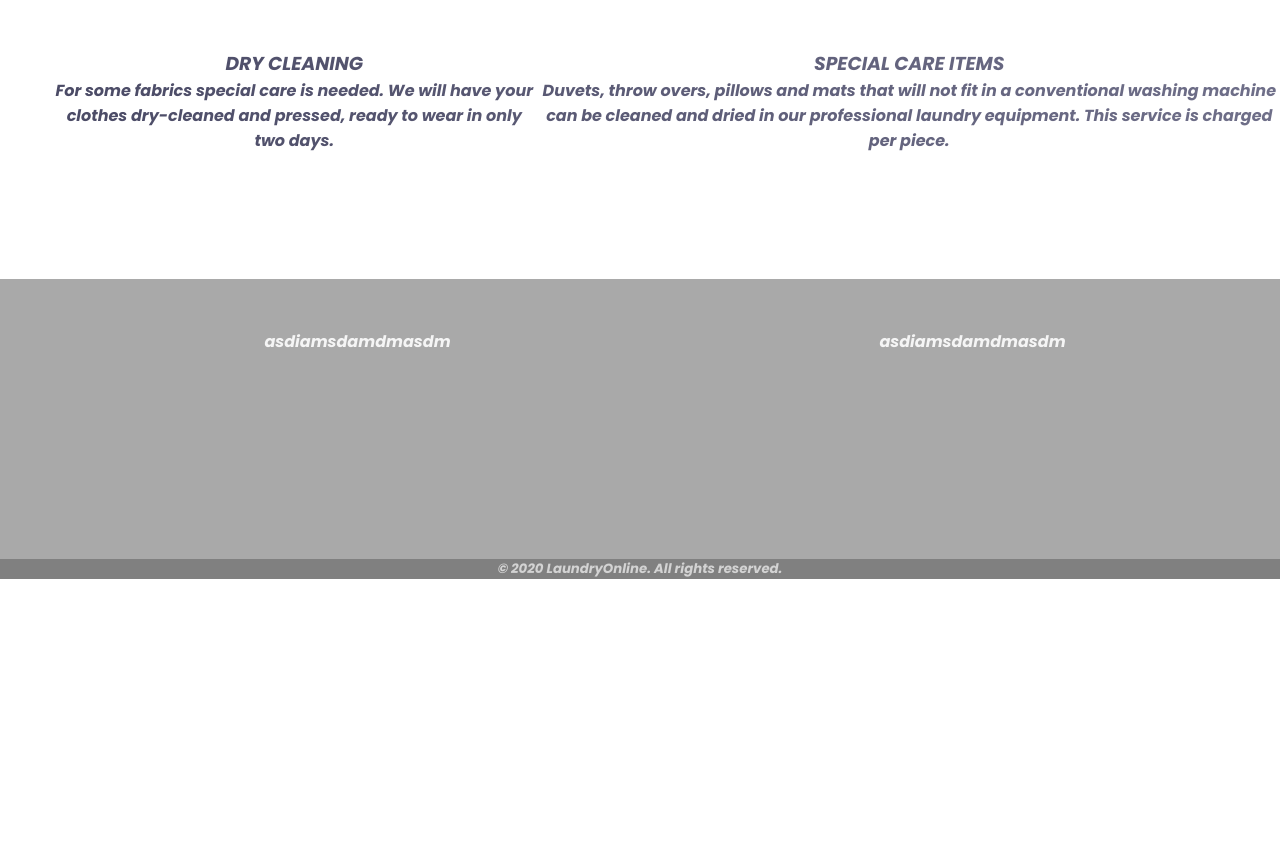
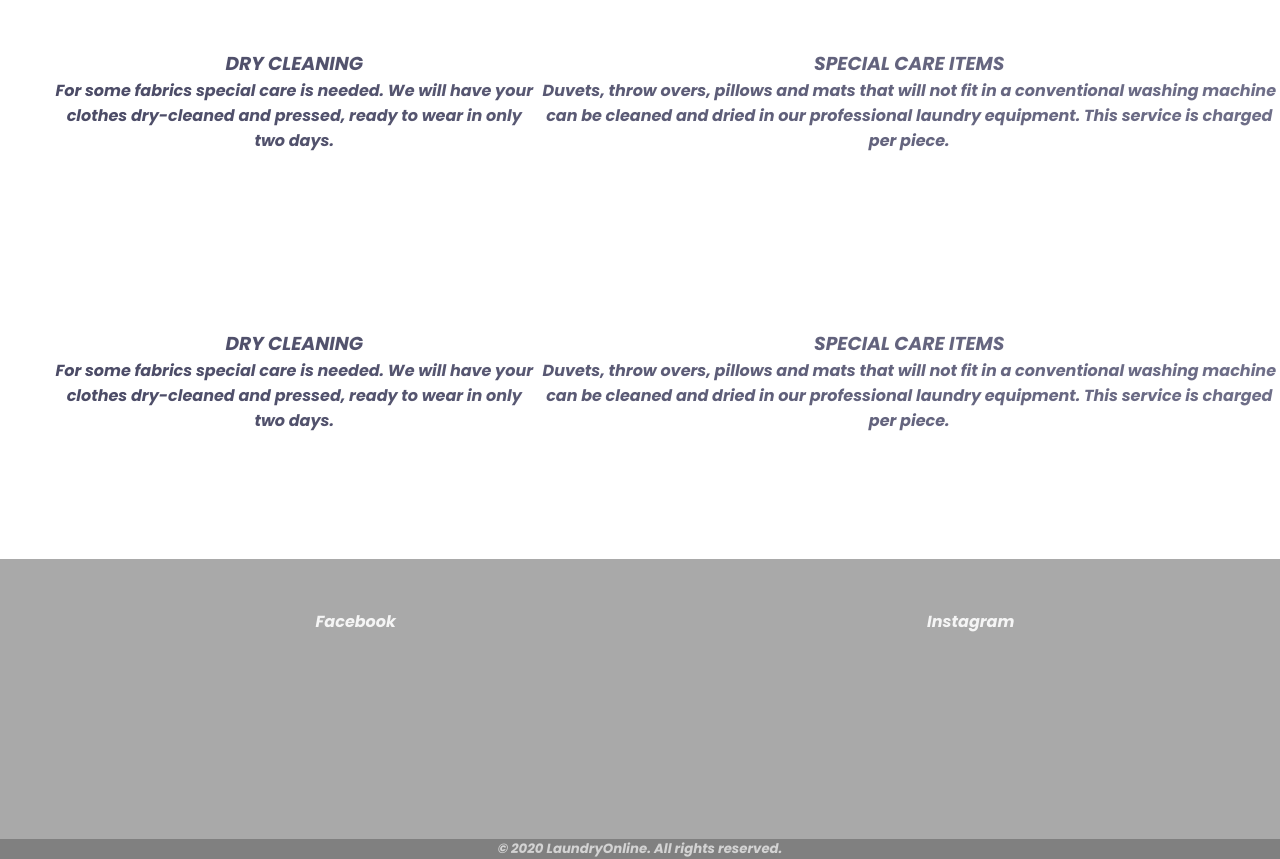
Before and after one commit to RaphaelQSmith/lavanderia, a PHP site: page / in a window 1280 px wide. Shown: the part 833-1692 px from the top of the page. Before the commit the page ends 1412 px from the top, so only its background shows below. Run offline with PHP 8.4, Linux system fonts and the light colour scheme.

Commit message:
Social medias and body

```diff
--- a/index.html
+++ b/index.html
@@ -66,12 +66,31 @@
                 </p>
             </div>
     </div>
+
+    <div class="subitem-container">
+        <div class="subcard">
+            <h3>DRY CLEANING</h3>
+            <p>
+                For some fabrics special care is needed.
+                We will have your clothes dry-cleaned and pressed, ready to wear in only two days.
+            </p>
+        </div>
+        <div class="subcard">
+            <h3>SPECIAL CARE ITEMS</h3>
+            <p>
+                Duvets, throw overs, pillows and mats that will not fit in a conventional washing machine can be cleaned and dried in our professional laundry equipment.
+                This service is charged per piece.
+            </p>
+        </div>
+</div>
+
+
     <div class="footer-container">
         <div class="card-footer">
-            <footer>asdiamsdamdmasdm</footer>
+            <footer>Facebook</footer>
         </div>
         <div class="card-footer">
-            <footer>asdiamsdamdmasdm</footer>
+            <footer>Instagram</footer>
         </div>
     </div>
     <div class="copyright">
--- a/style.css
+++ b/style.css
@@ -142,7 +142,7 @@ nav{
     text-align: center;
     height: 35vh;
     padding: 50px 0px 0px 50px;
-    margin: auto;
+    /* margin: auto; */
     display: flex;
     flex: 2;
     background: linear-gradient(to right, #494964, #6f6f89);
```
